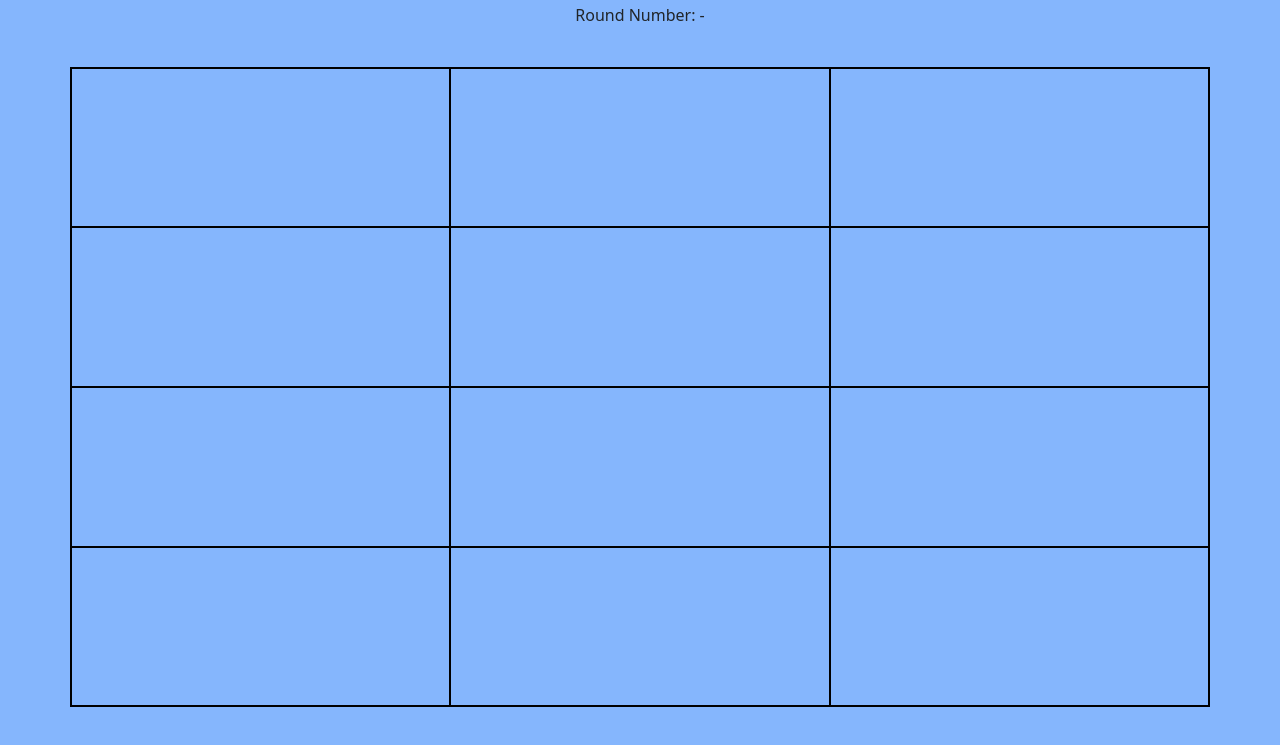
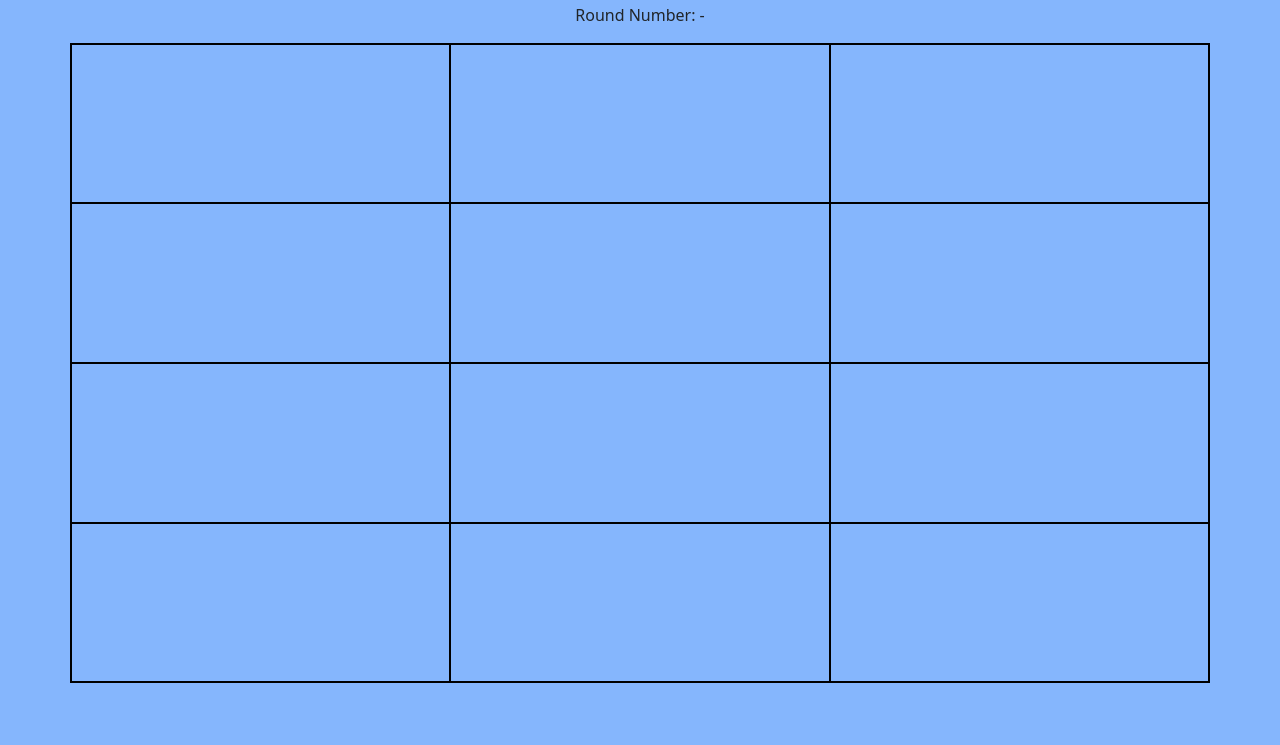
Before and after one commit to Readpato/memotest-game, a website: page index.html in a window 1280 px wide. Shown: the part 53-798 px from the top of the page. Drawn offline with nearby package versions, Linux system fonts and the light colour scheme.

Commit message:
style: Reduce game-board margin
The game-board margin has been reduce for a better visual for the user.

```diff
--- a/src/styles/_main.scss
+++ b/src/styles/_main.scss
@@ -1,6 +1,6 @@
 main {
   .game-board {
-    margin-top: 2.5rem;
+    margin-top: 1rem;
   }
 
   .game-row {
@@ -64,6 +64,7 @@ main {
     background-color: $disabled-color;
     opacity: 1;
   }
+
   .game-end-message {
     height: 50vh;
     display: flex;
```
Also changed, not shown: src/styles/styles.css, 1 other file.
